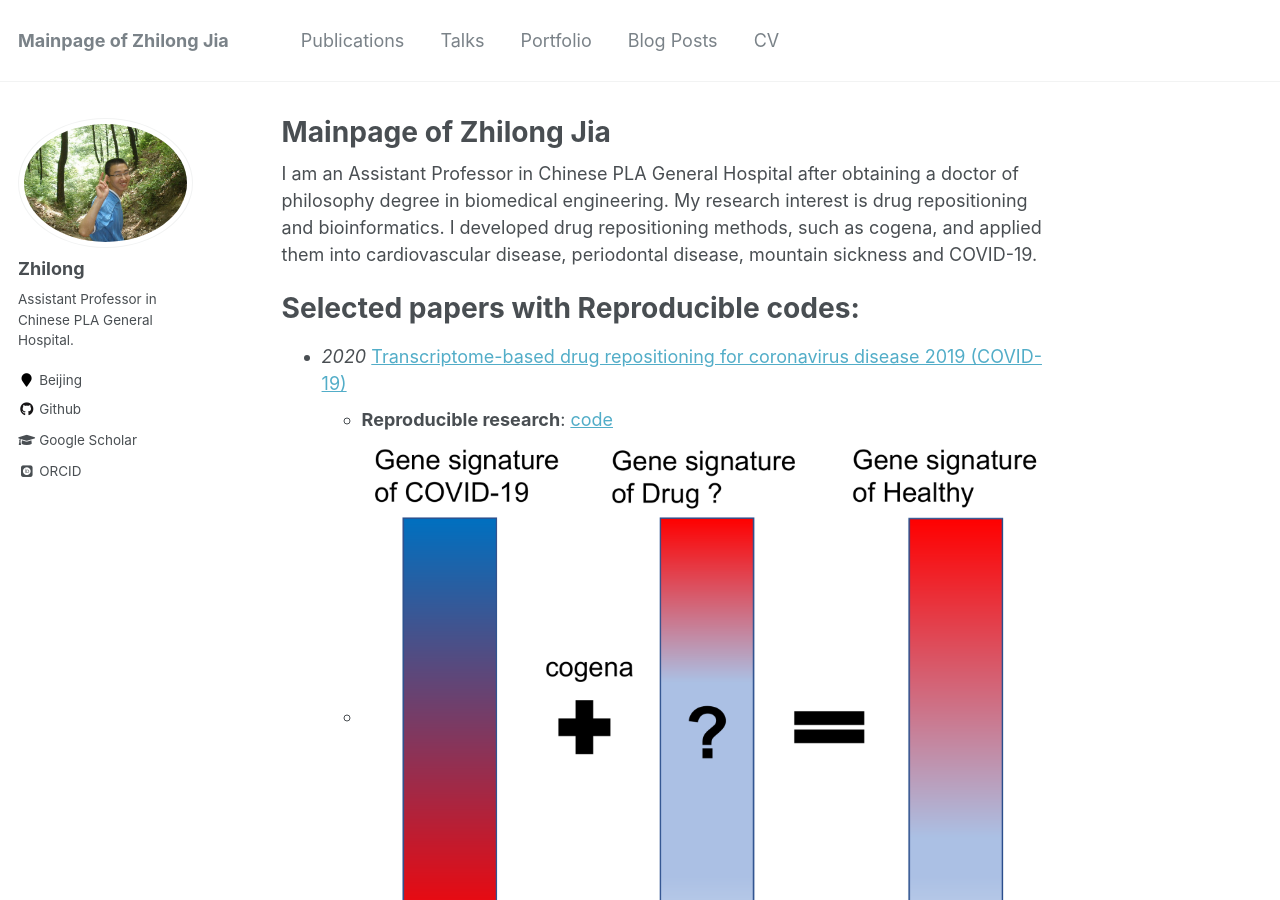
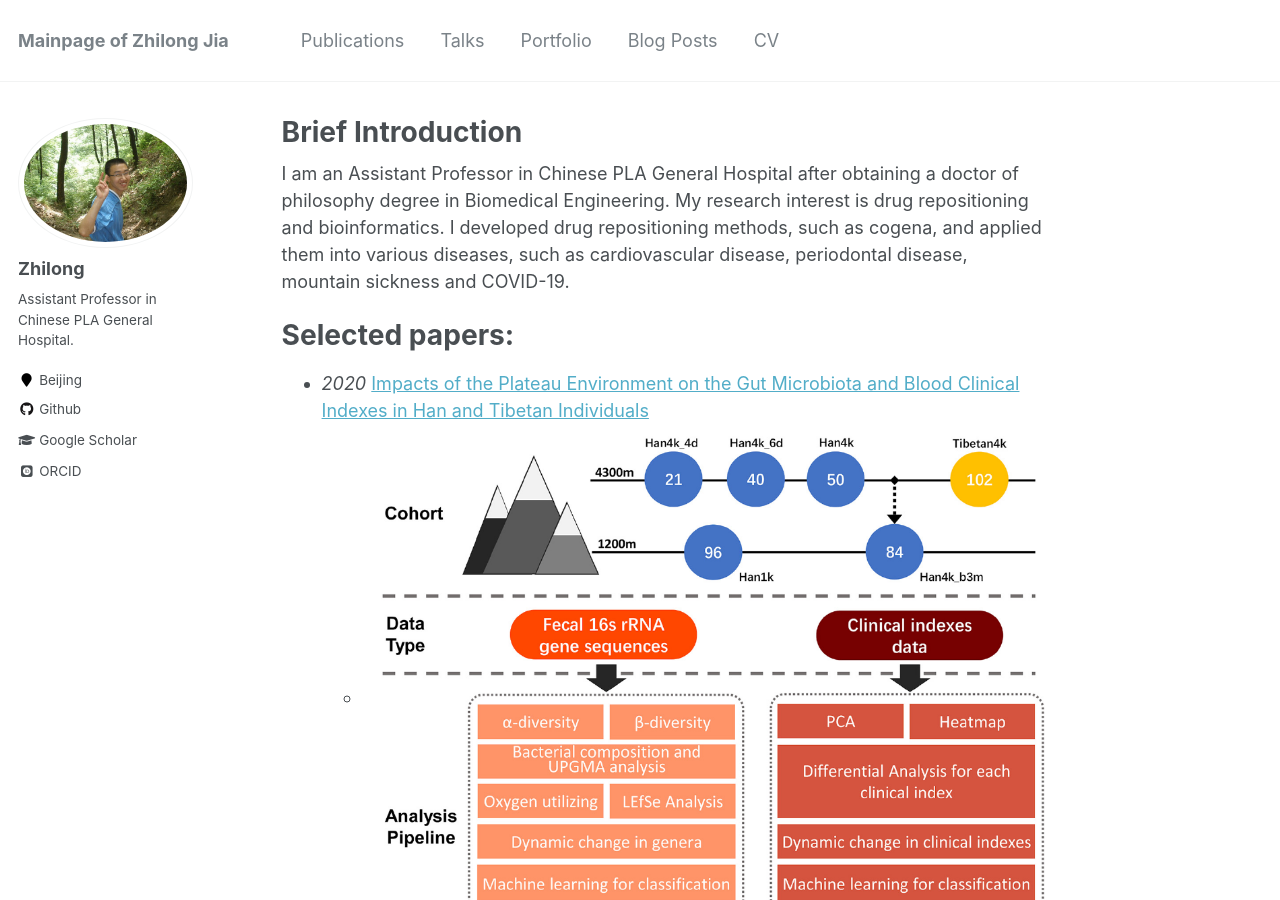
Before and after one commit to zhilongjia/zhilongjia.github.io, a Jekyll site: the page built from _pages/about.md, in a window 1280 px wide and 900 px high. Built offline with Jekyll 4.4.1, drawn with Linux system fonts in a browser that asks for light colours; some web fonts are replaced.

Commit message:
update about.md

```diff
--- a/_pages/about.md
+++ b/_pages/about.md
@@ -1,6 +1,6 @@
 ---
 permalink: /
-title: "Mainpage of Zhilong Jia"
+title: "Brief Introduction"
 excerpt: "About me"
 author_profile: true
 redirect_from:
@@ -8,19 +8,24 @@ redirect_from:
   - /about.html
 ---
 
-I am an Assistant Professor in Chinese PLA General Hospital after obtaining a doctor of philosophy degree in biomedical engineering. My research interest is drug repositioning and bioinformatics. I developed drug repositioning methods, such as cogena, and applied them into cardiovascular disease, periodontal disease, mountain sickness and COVID-19.
+I am an Assistant Professor in Chinese PLA General Hospital after obtaining a doctor of philosophy degree in Biomedical Engineering. My research interest is drug repositioning and bioinformatics. I developed drug repositioning methods, such as cogena, and applied them into various diseases, such as cardiovascular disease, periodontal disease, mountain sickness and COVID-19.
 
-Selected papers with Reproducible codes:
+Selected papers:
 ======
+* _2020_ [Impacts of the Plateau Environment on the Gut Microbiota and Blood Clinical Indexes in Han and Tibetan Individuals](https://journals.asm.org/doi/full/10.1128/mSystems.00660-19)
+   + ![Abstract Graph](../images/highaltitudemicrobiota.png)
+
 * _2020_ [Transcriptome-based drug repositioning for coronavirus disease 2019 (COVID-19)](https://academic.oup.com/femspd/article/78/4/ftaa036/5871823)
    + **Reproducible research**: [code](https://github.com/zhilongjia/COVID-19)
    + ![Abstract Graph](../images/drpCOVID19.png)
+
 * _2020_ [Heightened Innate Immune Responses in the Respiratory Tract of COVID-19 Patients](https://www.sciencedirect.com/science/article/pii/S1931312820302444?via%3Dihub)
    + **Reproducible research (only related to my contributions)**: [code](https://github.com/zhilongjia/nCoV2019)
+   + ![Abstract Graph](../images/COVID19.jpg)
 
 * _2019_ [Time-Course Transcriptome Analysis for Drug Repositioning in *Fusobacterium nucleatum*-Infected Human Gingival Fibroblasts](https://www.frontiersin.org/articles/10.3389/fcell.2019.00204/full) or [PubMed](http://www.ncbi.nlm.nih.gov/pmc/articles/pmc6771468/)
     + **Reproducible research**: [code](https://github.com/zhilongjia/Fn_HGFcell)
-
+    + ![Abstract Graph](../images/drpFN.png)
 
 * _2019_ [Transcriptional profiling in the livers of rats after hypobaric hypoxia exposure.](https://peerj.com/articles/6499/)
     + **Reproducible research**: [code](https://github.com/zhilongjia/AMS_gut_liver_rat)
```
Also changed, not shown: other parts of _pages/about.md (+2 -1 lines), images/COVID19.jpg (added), images/DNMF.png (added), images/cogena.png (added), images/drpFN.png (added), images/highaltitudemicrobiota.png (added).
